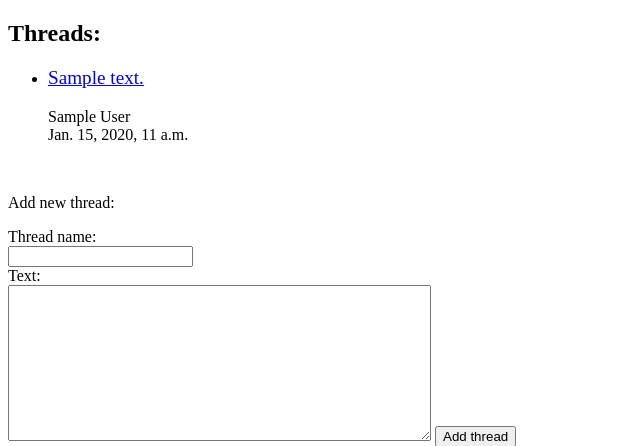
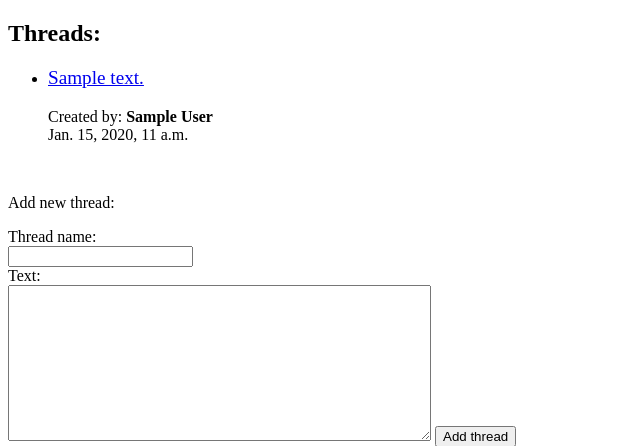
Before and after one commit to pmaczuga/Python, a Django app: page /forum/1/ in a window 1280 px wide. Shown: the part 223-669 px from the top of the page, without its empty margins (0-640 px from the left). Run offline with Django 3.2, Linux system fonts and the light colour scheme; tables that the repository leaves empty hold one stand-in row (values such as "Sample post").

Commit message:
Minor change

```diff
--- a/DjangoApp/forum/templates/forum/category.html
+++ b/DjangoApp/forum/templates/forum/category.html
@@ -13,7 +13,7 @@
     {% for thread in category.thread_set.all %}
         <li>
             <p style="font-size:120%;"><a href="{% url 'forum:thread_view' category.id thread.id %}">{{ thread.thread_text }}</a></p>
-            {{ thread.thread_author }}<br>
+            Created by: <strong>{{ thread.thread_author }}</strong><br>
             {{ thread.thread_date }}
         </li>
     {% endfor %}
```
